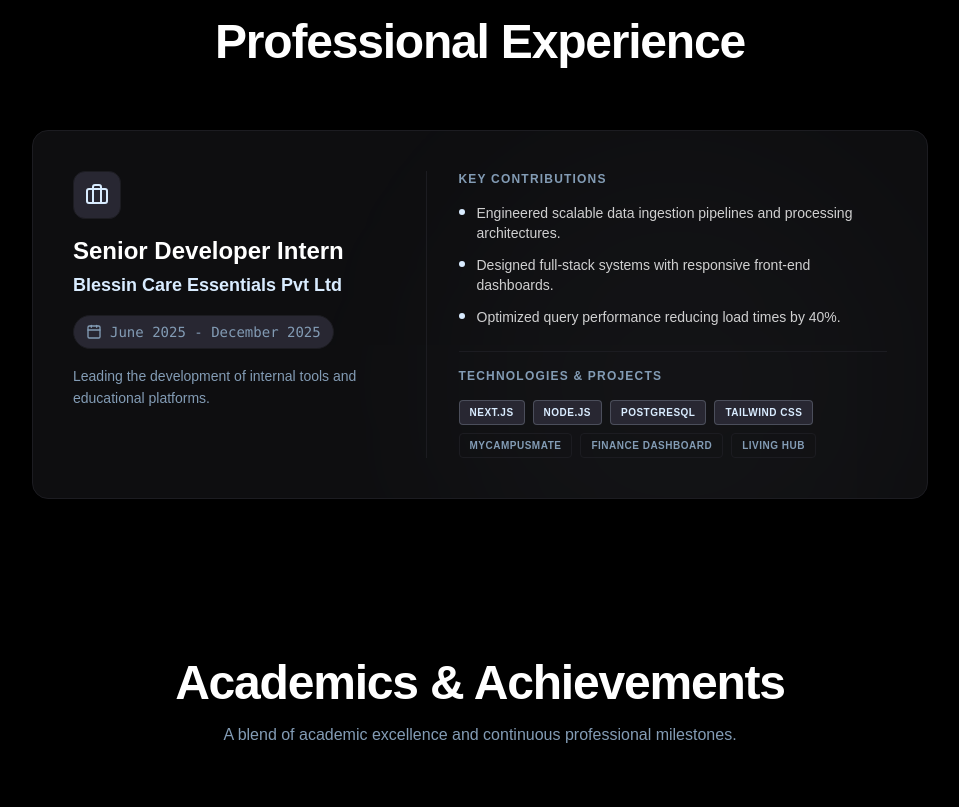
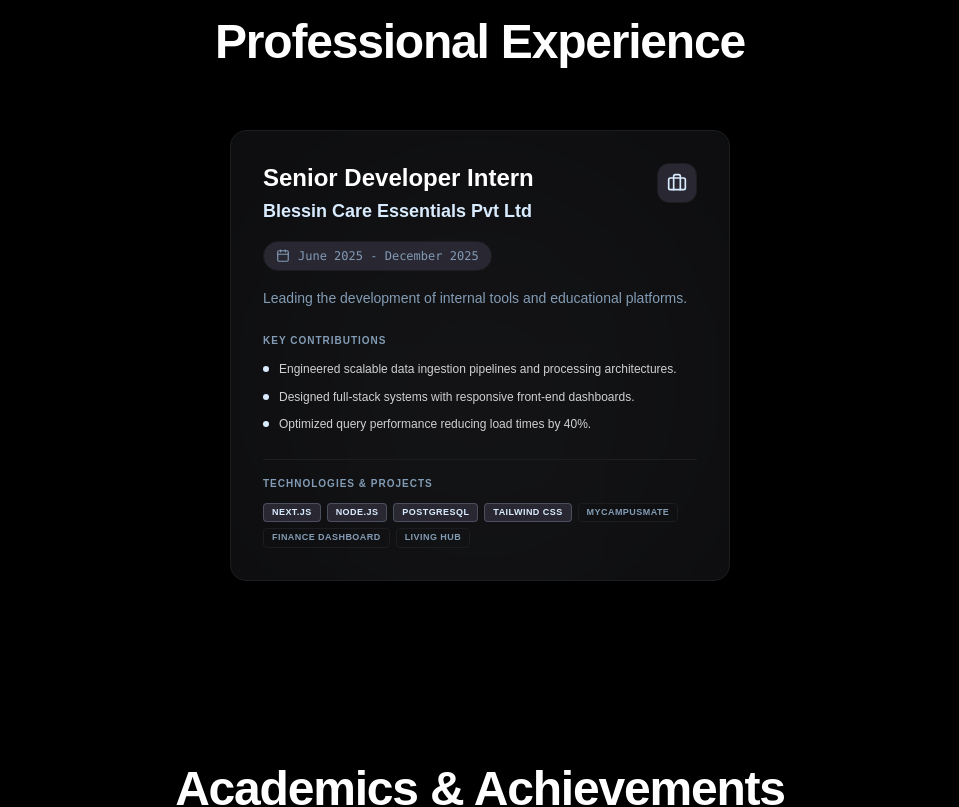
Before and after one commit to Ajinkya-909/portfolio, a React (Vite) app: page /#/ in a window 1280 px wide. Shown: the part 3720-4527 px from the top of the page, without its empty margins (160-1119 px from the left). Built offline with nearby package versions, Linux system fonts and the light colour scheme; a web font is replaced by a local one.

Commit message:
feat: add Achievements and Experience components and enable server host in vite config

```diff
--- a/src/components/Achievements.tsx
+++ b/src/components/Achievements.tsx
@@ -28,12 +28,12 @@
 
       {/* Masonry Layout for Academics and Milestones */}
       <div className="px-6 md:px-12 mb-20">
-        {/* We use CSS columns for a true masonry effect */}
-        <div className="columns-1 md:columns-2 lg:columns-3 gap-6 space-y-6">
+        {/* We use CSS columns for a true masonry effect on desktop, and horizontal flex on mobile */}
+        <div className="flex flex-row overflow-x-auto gap-6 pb-6 custom-scrollbar snap-x snap-mandatory w-full md:block md:columns-2 lg:columns-3 md:gap-6 md:space-y-6">
 
           {/* Academics Cards */}
           {achievementsData.academics.map((academic, idx) => (
-            <div key={`acad-${idx}`} className="break-inside-avoid bg-black-100 border border-black-50 rounded-2xl p-6 relative group overflow-hidden">
+            <div key={`acad-${idx}`} className="break-inside-avoid bg-black-100 border border-black-50 rounded-2xl p-6 relative group overflow-hidden w-[280px] sm:w-[320px] md:w-auto shrink-0 md:shrink snap-start">
               <div className="absolute inset-0 bg-gradient-to-br from-white-50/5 to-transparent opacity-0 group-hover:opacity-100 transition-opacity duration-500" />
               <div className="relative z-10 space-y-4">
                 <div className="w-10 h-10 rounded-lg bg-black-200 border border-black-50 flex items-center justify-center">
@@ -55,7 +55,7 @@
 
           {/* Milestones Cards */}
           {achievementsData.milestones.map((milestone, idx) => (
-            <div key={`mile-${idx}`} className="break-inside-avoid bg-black-100 border border-black-50 rounded-2xl p-6 relative group overflow-hidden">
+            <div key={`mile-${idx}`} className="break-inside-avoid bg-black-100 border border-black-50 rounded-2xl p-6 relative group overflow-hidden w-[280px] sm:w-[320px] md:w-auto shrink-0 md:shrink snap-start">
               <div className="absolute inset-0 bg-gradient-to-br from-blue-50/10 to-transparent opacity-0 group-hover:opacity-100 transition-opacity duration-500" />
               <div className="relative z-10 space-y-4">
                 <div className="w-10 h-10 rounded-lg bg-black-200 border border-black-50 flex items-center justify-center">
--- a/src/components/Experience.tsx
+++ b/src/components/Experience.tsx
@@ -10,66 +10,72 @@
         </h2>
       </div>
 
-      <div className="max-w-4xl mx-auto">
+      <div className={`flex flex-row overflow-x-auto gap-6 pb-6 custom-scrollbar snap-x snap-mandatory w-full ${experienceData.length === 1
+          ? "justify-center"
+          : experienceData.length === 2
+            ? "justify-start lg:justify-center"
+            : "justify-start"
+        }`}>
         {experienceData.map((exp, idx) => (
-          <div key={idx} className="card-border rounded-2xl p-8 md:p-10 relative overflow-hidden bg-black-100 group">
+          <div
+            key={idx}
+            className="w-[300px] sm:w-[450px] md:w-[500px] card-border rounded-2xl p-6 sm:p-8 relative overflow-hidden bg-black-100 group shrink-0 snap-start flex flex-col justify-between"
+          >
             {/* Ambient Background Glow */}
             <div className="absolute top-0 right-0 w-[500px] h-[500px] bg-white-50/5 rounded-full blur-[100px] pointer-events-none opacity-50 group-hover:opacity-100 transition-opacity duration-700" />
 
-            <div className="relative z-10 grid grid-cols-1 md:grid-cols-12 gap-8 items-start">
+            <div className="relative z-10 flex flex-col h-full justify-between gap-6">
+              <div className="space-y-4">
 
-              {/* Timeline / Title Info */}
-              <div className="md:col-span-5 space-y-4">
-                <div className="w-12 h-12 rounded-xl bg-black-200 border border-black-50 flex items-center justify-center">
-                  <Briefcase className="w-6 h-6 text-white-50" />
+                {/* Title Info */}
+                <div className="flex items-start justify-between gap-4">
+                  <div className="space-y-1">
+                    <h3 className="text-xl sm:text-2xl font-bold text-white leading-tight">{exp.role}</h3>
+                    <h4 className="text-base sm:text-lg font-semibold text-white-50">{exp.company}</h4>
+                  </div>
+                  <div className="w-10 h-10 rounded-xl bg-black-200 border border-black-50 flex items-center justify-center shrink-0">
+                    <Briefcase className="w-5 h-5 text-white-50" />
+                  </div>
                 </div>
 
-                <div>
-                  <h3 className="text-2xl font-bold text-white">{exp.role}</h3>
-                  <h4 className="text-lg font-semibold text-white-50 mt-1">{exp.company}</h4>
-                </div>
-
-                <div className="flex items-center gap-2 text-sm text-blue-50 font-mono bg-black-200 border border-black-50 w-fit px-3 py-1.5 rounded-full">
-                  <Calendar className="w-4 h-4" />
+                <div className="flex items-center gap-2 text-xs text-blue-50 font-mono bg-black-200 border border-black-50 w-fit px-3 py-1.5 rounded-full">
+                  <Calendar className="w-3.5 h-3.5" />
                   {exp.duration}
                 </div>
 
-                <p className="text-blue-50 text-sm leading-relaxed max-w-sm">
+                <p className="text-blue-50 text-xs sm:text-sm leading-relaxed">
                   {exp.description}
                 </p>
-              </div>
 
-              {/* Responsibilities & Stack */}
-              <div className="md:col-span-7 space-y-6 md:border-l md:border-black-50 md:pl-8">
-
-                <div className="space-y-4">
-                  <h5 className="text-xs font-bold uppercase tracking-widest text-blue-50">Key Contributions</h5>
-                  <ul className="space-y-3">
+                {/* Key Contributions */}
+                <div className="space-y-3 pt-2">
+                  <h5 className="text-[10px] font-bold uppercase tracking-widest text-blue-50">Key Contributions</h5>
+                  <ul className="space-y-2">
                     {exp.keyContributions.map((contrib, i) => (
-                      <li key={i} className="flex items-start gap-3 text-sm text-white/80">
+                      <li key={i} className="flex items-start gap-2.5 text-xs text-white/80 leading-relaxed">
                         <span className="w-1.5 h-1.5 rounded-full bg-white-50 mt-1.5 shrink-0" />
                         <span>{contrib}</span>
                       </li>
                     ))}
                   </ul>
                 </div>
+              </div>
 
-                <div className="space-y-4 pt-4 border-t border-black-50">
-                  <h5 className="text-xs font-bold uppercase tracking-widest text-blue-50">Technologies & Projects</h5>
-                  <div className="flex flex-wrap gap-2">
+              {/* Technologies & Projects */}
+              <div className="space-y-3 pt-4 border-t border-black-50">
+                <h5 className="text-[10px] font-bold uppercase tracking-widest text-blue-50">Technologies & Projects</h5>
+                <div className="flex flex-wrap gap-1.5">
                   {exp.technologies.map((tech) => (
-                      <span key={tech} className="text-[10px] font-semibold uppercase tracking-wider px-2.5 py-1 rounded bg-black-200 border border-white-50/20 text-white-50">
+                    <span key={tech} className="text-[9px] font-semibold uppercase tracking-wider px-2 py-0.5 rounded bg-black-200 border border-white-50/20 text-white-50">
                       {tech}
                     </span>
                   ))}
                   {exp.projects.map((proj) => (
-                      <span key={proj} className="text-[10px] font-semibold uppercase tracking-wider px-2.5 py-1 rounded border border-black-50 text-blue-50">
+                    <span key={proj} className="text-[9px] font-semibold uppercase tracking-wider px-2 py-0.5 rounded border border-black-50 text-blue-50">
                       {proj}
                     </span>
                   ))}
                 </div>
-                </div>
-
               </div>
 
             </div>
--- a/vite.config.ts
+++ b/vite.config.ts
@@ -11,4 +11,7 @@
       "@": path.resolve(__dirname, "./src"),
     },
   },
+  server: {
+    host: true,
+  },
 });
```
Lines whose indentation alone changed are shown as unchanged.
